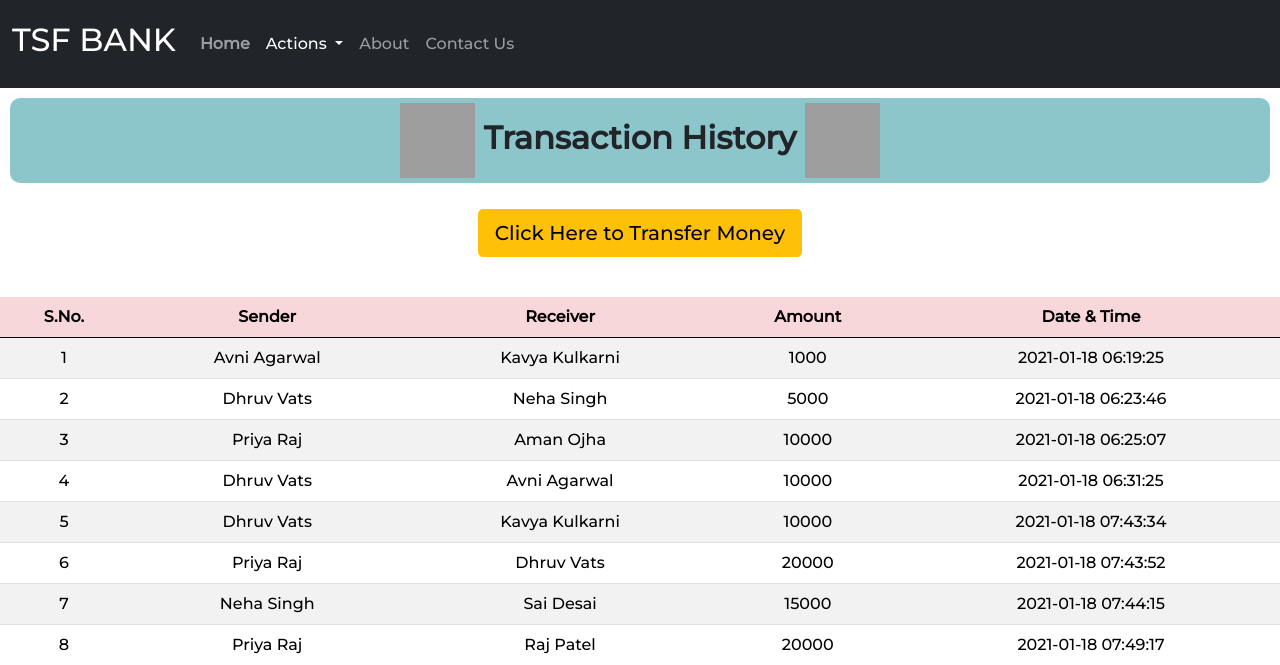
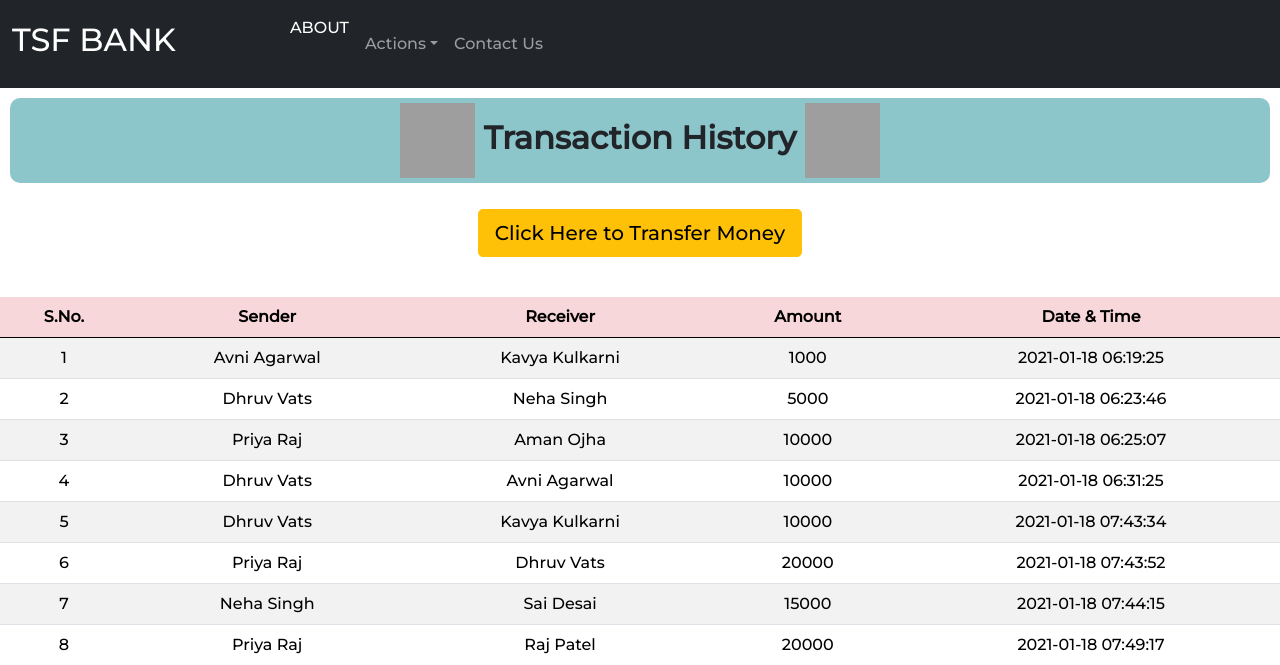
Before and after one commit to saloni-29/Basic-Banking-System, a PHP site: page /history.php in a window 1280 px wide. Shown: the top 665 px of the page. Run offline with PHP 8.4, Linux system fonts and the light colour scheme; data comes from the database, SQL or seed files in the repository; grey boxes are pictures that could not be loaded.

Commit message:
Add files via upload

```diff
--- a/history.php
+++ b/history.php
@@ -19,30 +19,21 @@
     <!-- Nav bar -->
     <nav class="navbar py-2 navbar-expand-lg navbar-dark bg-dark">
         <div class="container-fluid">
-            <a href="#" class="navbar-brand font-weight-bold text-white text-center"><h2>TSF BANK</h2></a>
-            <button class="navbar-toggler" type="button" data-bs-toggle="collapse"
-                data-bs-target="#navbarSupportedContent" aria-controls="navbarSupportedContent" aria-expanded="false"
-                aria-label="Toggle navigation">
-                <span class="navbar-toggler-icon"></span>
-            </button>
-            <div class="collapse navbar-collapse" id="navbarSupportedContent">
-                <ul class="navbar-nav me-auto mb-8 mb-lg-0">
-                    <li class="nav-item py-3">
-                        <a class="nav-link" aria-current="page" href="index.php"><strong>Home</strong></a>
-                    </li>
+        <a href="#" class="navbar-brand font-weight-bold text-white text-center"><h2>TSF BANK</h2></a>
+        <button class="navbar-toggler text-white " type="button" data-toggle="collapse" data-target="#collapsenavbar">
+            <span class="navbar-toggler-icon" style="background:white;"></span>
+        </button>
+        <div class="collapse navbar-collapse text-center" id="collapsenavbar">
+            <ul class="navbar-nav ml-auto">
+                <li class="nav-item">
+                    <a href="index.php" class="nav-link text-white "><span style="margin-left:90px;">ABOUT</span></a></li>
                     <li class="nav-item dropdown py-3">
-                        <a class="nav-link dropdown-toggle active" href="#" id="navbarDropdown" role="button"
-                            data-bs-toggle="dropdown" aria-expanded="false">
-                            Actions
-                        </a>
+                        <a class="nav-link dropdown-toggle" href="#" id="navbarDropdown" role="button" data-bs-toggle="dropdown" aria-expanded="false">Actions</a>
                         <ul class="dropdown-menu" aria-labelledby="navbarDropdown">
                             <li><a class="dropdown-item py-3" href="money.php">Money Transfer</a></li>
-                            <li><a class="dropdown-item py-3" href="#">Transaction History</a></li>
+                            <li><a class="dropdown-item py-3" href="history.php">Transaction History</a></li>
                             <li><a class="dropdown-item py-3" href="viewcustomers.php">View Customers</a></li>
                         </ul>
-                    </li>
-                    <li class="nav-item py-3">
-                        <a class="nav-link" href="https://www.thesparksfoundationsingapore.org/ "target="_blank">About</a>
                     </li>
                     <li class="nav-item py-3">
                         <a class="nav-link" href="contact.php">Contact Us</a>
```
Also changed, not shown: contact.php (+10 -19 lines), money.php (+10 -17 lines).
